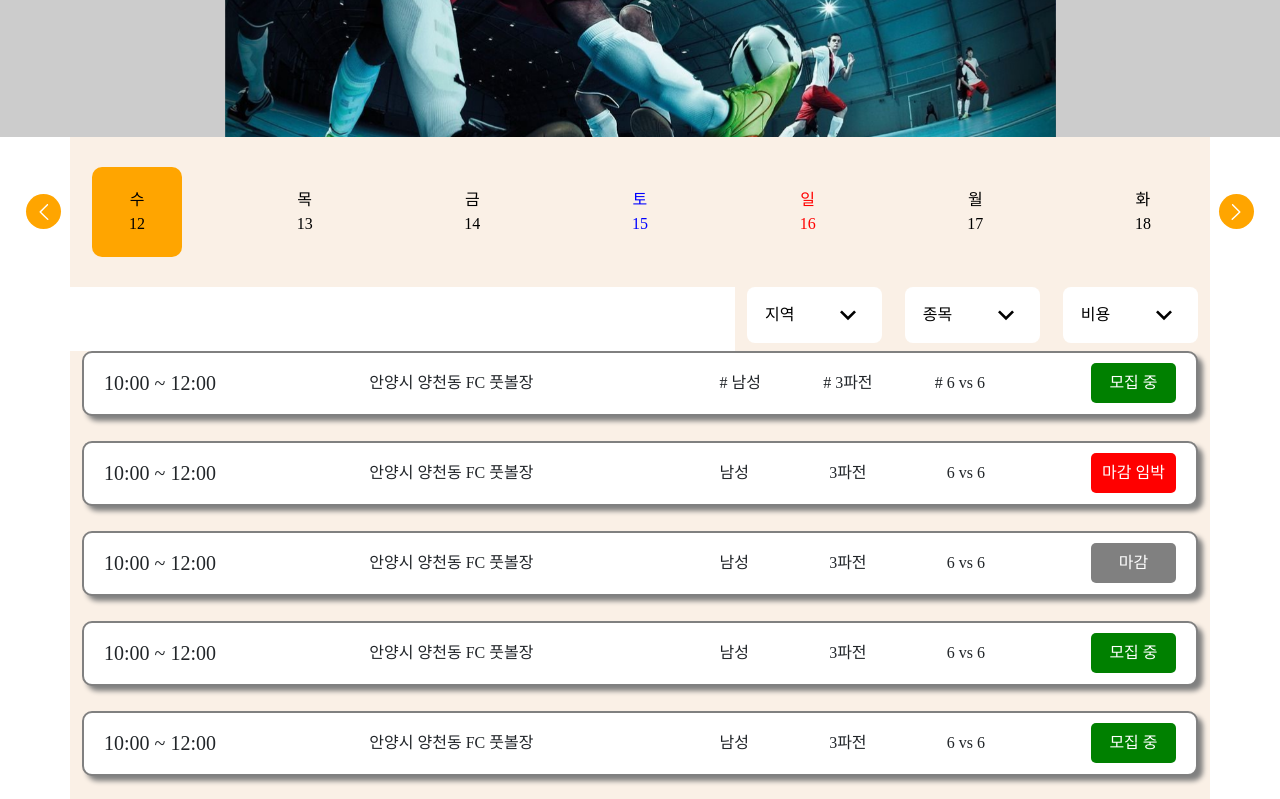
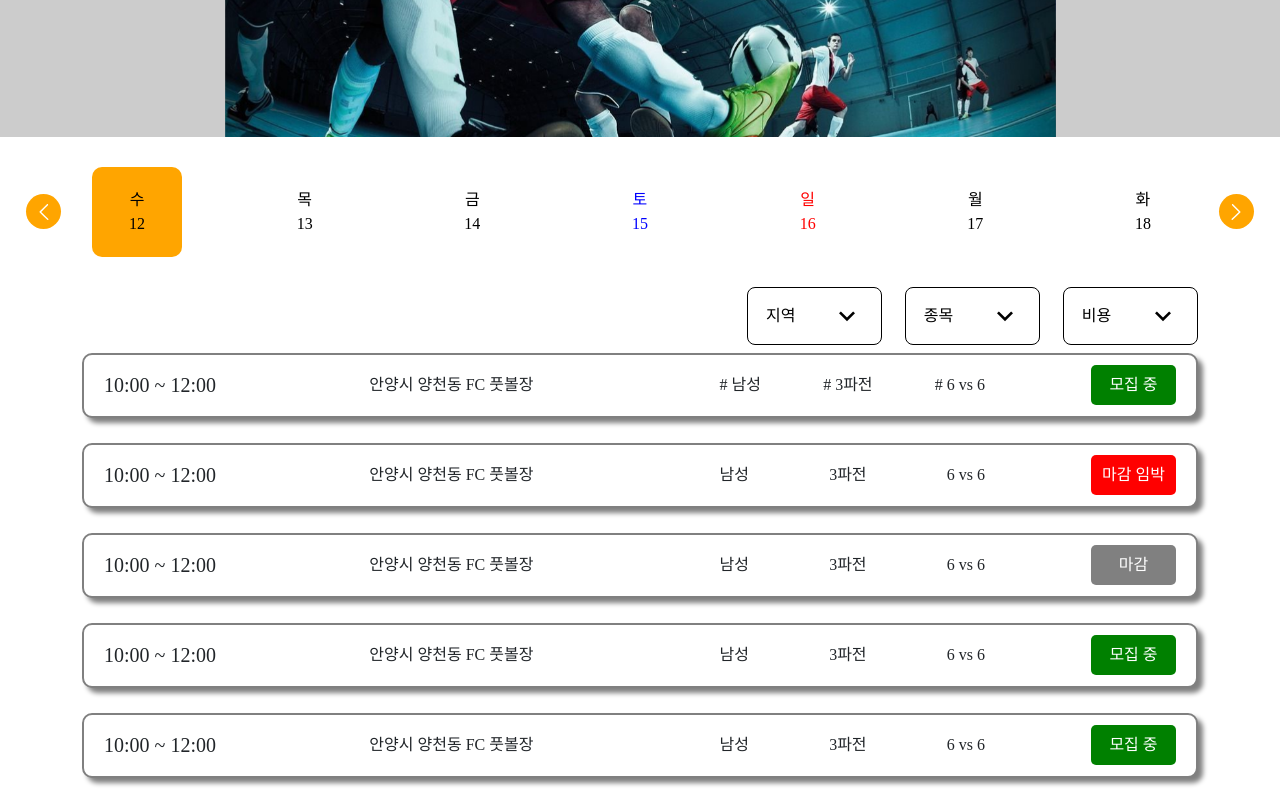
Before and after one commit to Sports-Matching-Service/Frontend, a React (Create React App) app: page / in a window 1280 px wide. Shown: the part 320-1119 px from the top of the page. Built offline with nearby package versions, Linux system fonts and the light colour scheme; a web font is replaced by a local one.

Commit message:
🚑 Fix: 필터링 색상 및 위치
필터링 항목 border 추가 및 scroll 색상 수정
항목을 클릭하면 리스트가 밀리는 문제가 발생하여 클릭 시 항목이 리스트 위에 위치하도록 수정

```diff
--- a/src/components/common/Filter.jsx
+++ b/src/components/common/Filter.jsx
@@ -11,11 +11,13 @@ const SelectContainer = styled.div`
   display: flex;
   width: 30%;
   flex-direction: column;
+  position: relative;
 `;
 
 const SelectBar = styled.div`
   background: white;
   border-radius: 8px;
+  border: 1px solid black;
   margin-bottom: 8px;
   color: black;
   padding: 12px 18px;
@@ -39,6 +41,9 @@ const SelectList = styled.div`
   border-radius: 8px;
   overflow: hidden;
   overflow-y: scroll;
+  border: 1px solid black;
+  position: absolute;
+  top: 65px;
 
   order: 1;
 
@@ -49,12 +54,12 @@ const SelectList = styled.div`
 
   &::-webkit-scrollbar {
     width: 8px;
-    background: #0d141f;
+    background: white;
     border-radius: 0 8px 8px 0;
   }
 
   &::-webkit-scrollbar-thumb {
-    background: #525861;
+    background: yellow;
     border-radius: 0 8px 8px 0;
   }
 `;
@@ -72,7 +77,7 @@ const Item = styled.div`
   }
 
   &:hover {
-    background: #414b57;
+    background: yellow;
   }
 `;
 
--- a/src/components/view/Main.jsx
+++ b/src/components/view/Main.jsx
@@ -7,13 +7,13 @@ import MatchList from "../common/MatchList";
 const Main = () => {
   return (
     <Row className="filter_col_wrap">
-      <Col sm={12} md={12} style={{ backgroundColor: "rgb(250,240,230)" }}>
+      <Col sm={12} md={12}>
         <Slider />
       </Col>
-      <Col sm={12} md={5} style={{ backgroundColor: "rgb(250,240,230)" }}>
+      <Col sm={12} md={5}>
         <Filter />
       </Col>
-      <Col sm={12} md={12} style={{ backgroundColor: "rgb(250,240,230)" }}>
+      <Col sm={12} md={12}>
         <MatchList />
       </Col>
     </Row>
```
